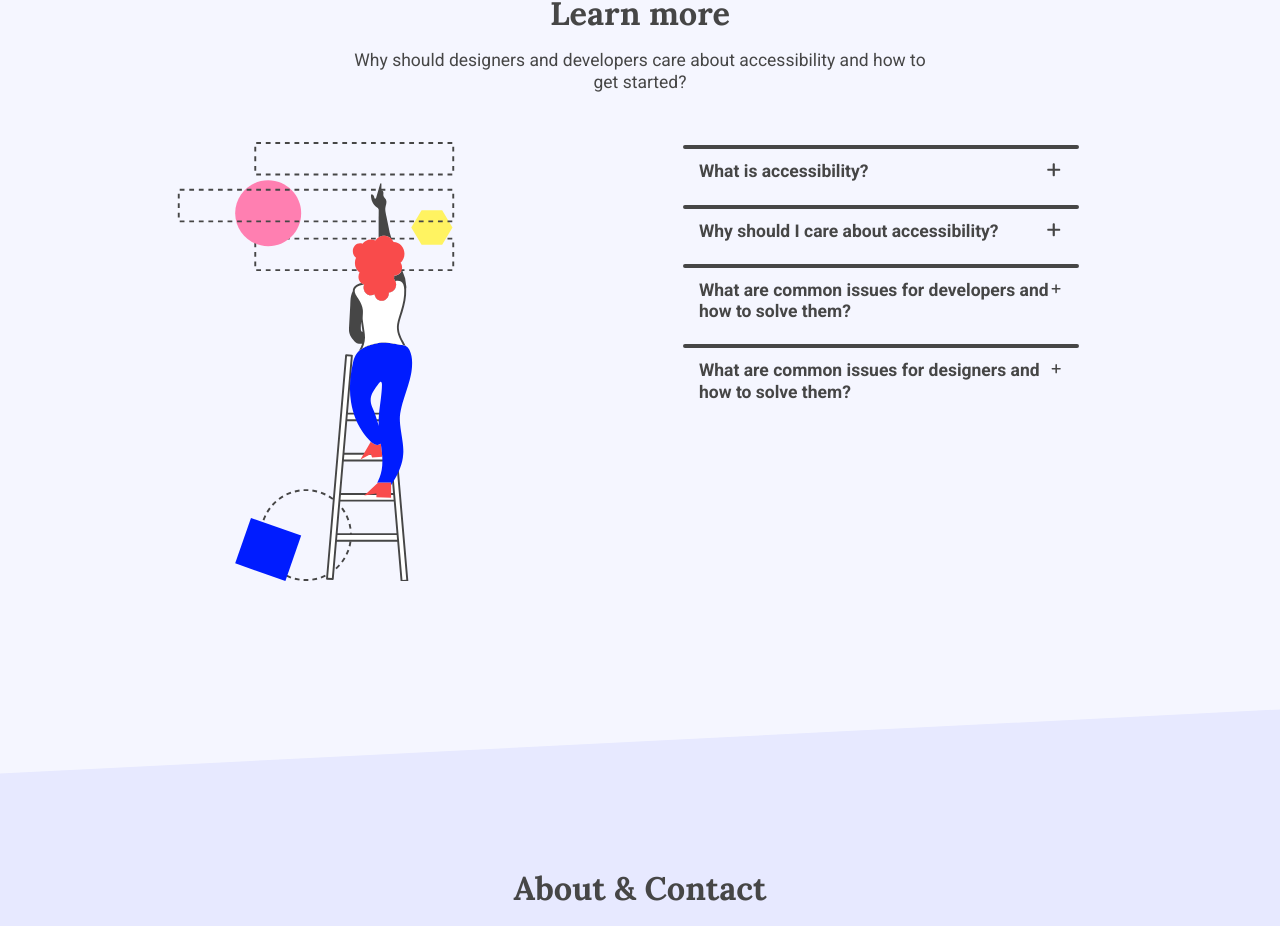
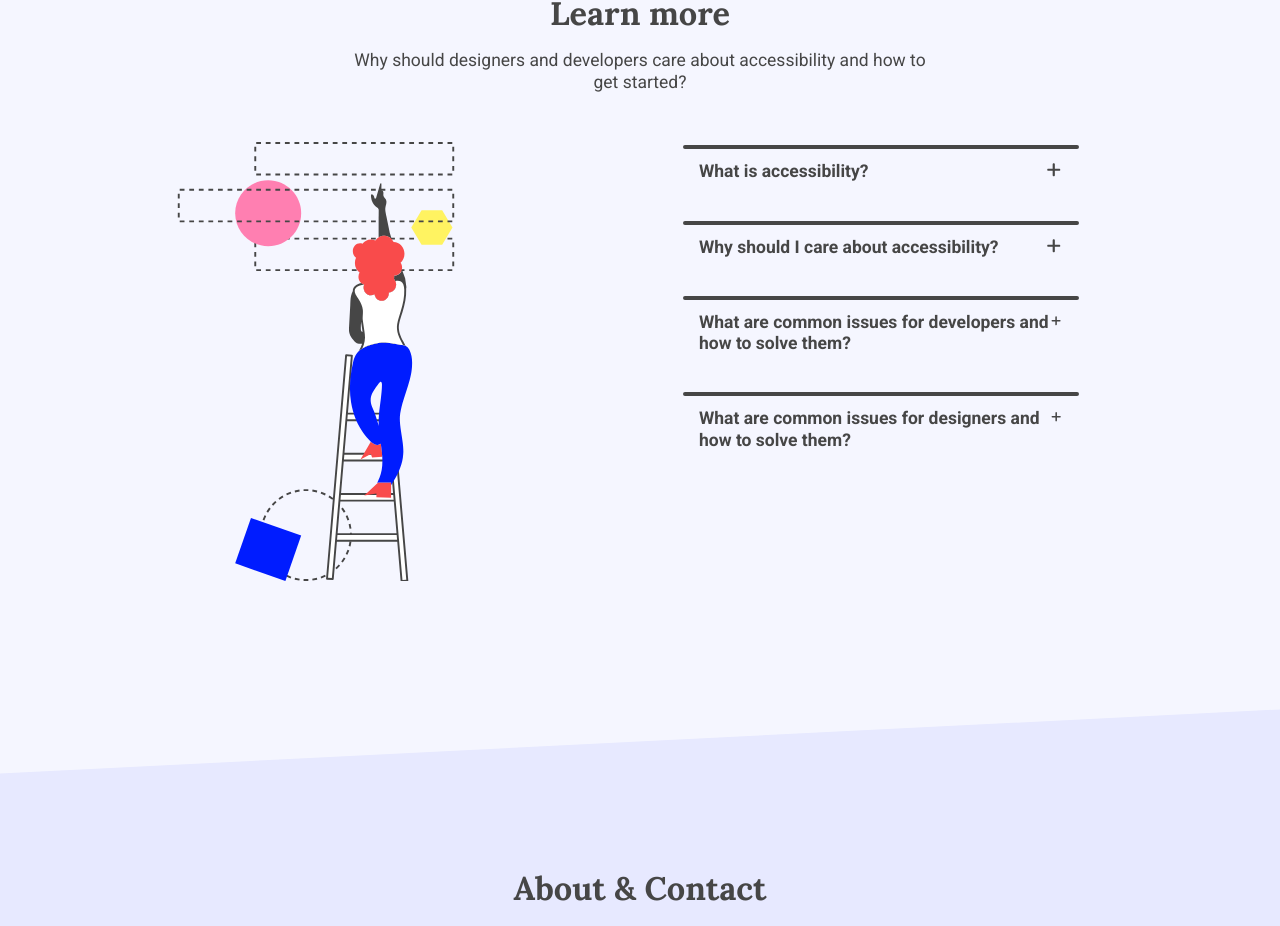
Before and after one commit to accessibility-tools/website, a Next.js app: page / in a window 1280 px wide. Shown: the part 4393-5319 px from the top of the page. Built offline with nearby package versions, Linux system fonts and the light colour scheme.

Commit message:
FAQ layout update

```diff
--- a/src/components/learn-more-questions/LearnMoreQuestions.jsx
+++ b/src/components/learn-more-questions/LearnMoreQuestions.jsx
@@ -1,17 +1,14 @@
 import React from "react";
 import Details from "../details/Details";
 import styled from "styled-components";
+import Stack from "../layout-components/Stack";
 
 const Paragraph = styled.p`
   padding-left: 1rem;
 `;
 
-const StyledLearnMoreQuestions = styled.div`
-  text-align: left;
-`;
-
 const LearnMoreQuestions = () => (
-  <StyledLearnMoreQuestions>
+  <Stack space="small">
     <Details title="What is accessibility?">
       <Paragraph>
         &quot;It’s not just about disabled users being able to access your
@@ -54,7 +51,7 @@ const LearnMoreQuestions = () => (
         testing with real users.
       </Paragraph>
     </Details>
-  </StyledLearnMoreQuestions>
+  </Stack>
 );
 
 export default LearnMoreQuestions;
```
